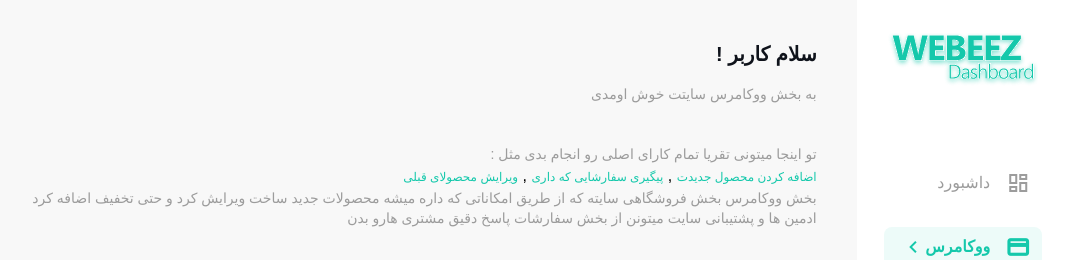
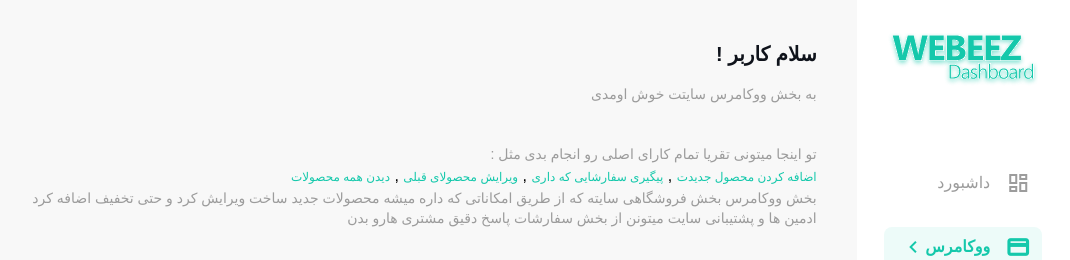
Before and after one commit to Redskullvue/webeez-Dashboard, a Vue app: page /woo in a window 1280 px wide. Shown: the top 260 px of the page, without its empty margins (210-1280 px from the left). Built offline with nearby package versions, Linux system fonts and the light colour scheme; a small style sheet from the web is missing.

Commit message:
feat : New Training Info for panel

```diff
--- a/src/components/e-commerceTrainer.vue
+++ b/src/components/e-commerceTrainer.vue
@@ -19,6 +19,10 @@
       <router-link to="/woo/goods/id" class="cursor-pointer text-green text-xs">
         ویرایش محصولای قبلی</router-link
       >
+      ,
+      <router-link to="/woo/goods" class="cursor-pointer text-green text-xs">
+        دیدن همه محصولات</router-link
+      >
     </p>
     <p class="text-primaryText text-sm">
       بخش ووکامرس بخش فروشگاهی سایته که از طریق امکاناتی که داره میشه محصولات
```
